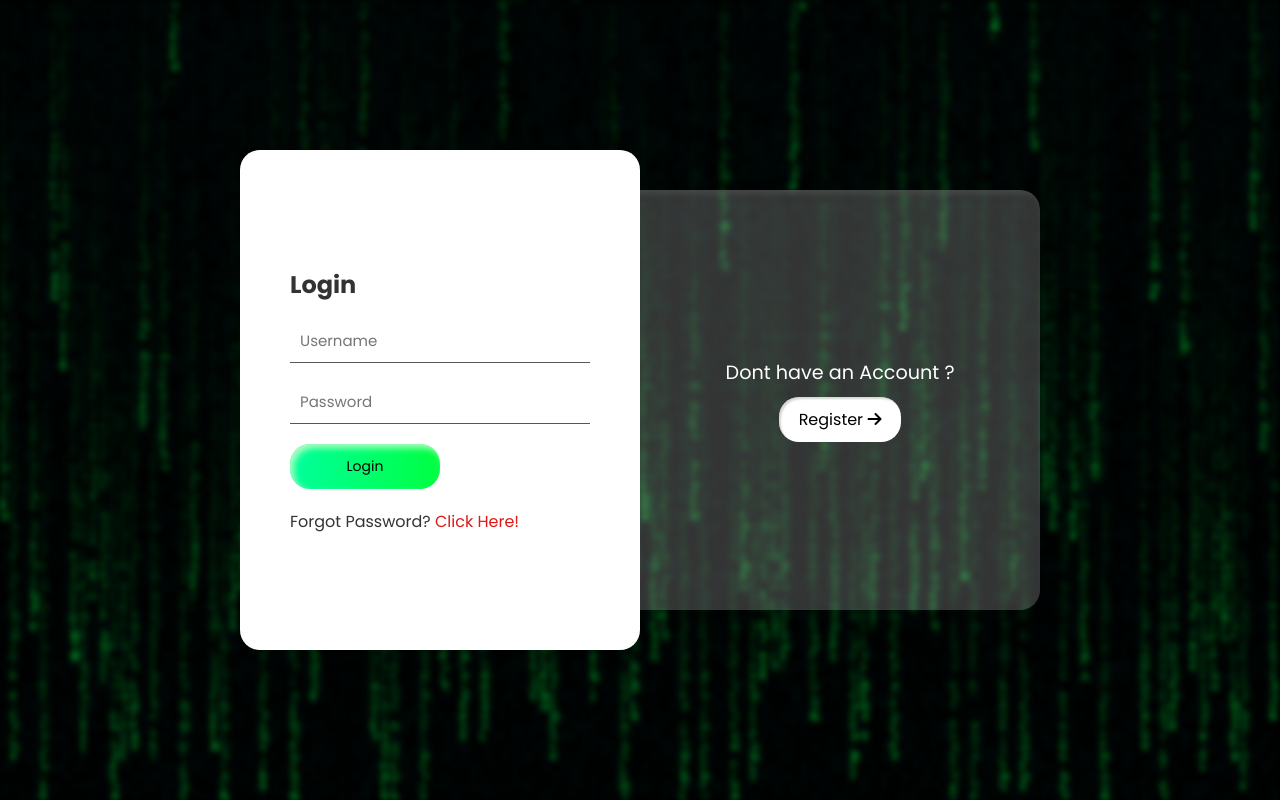
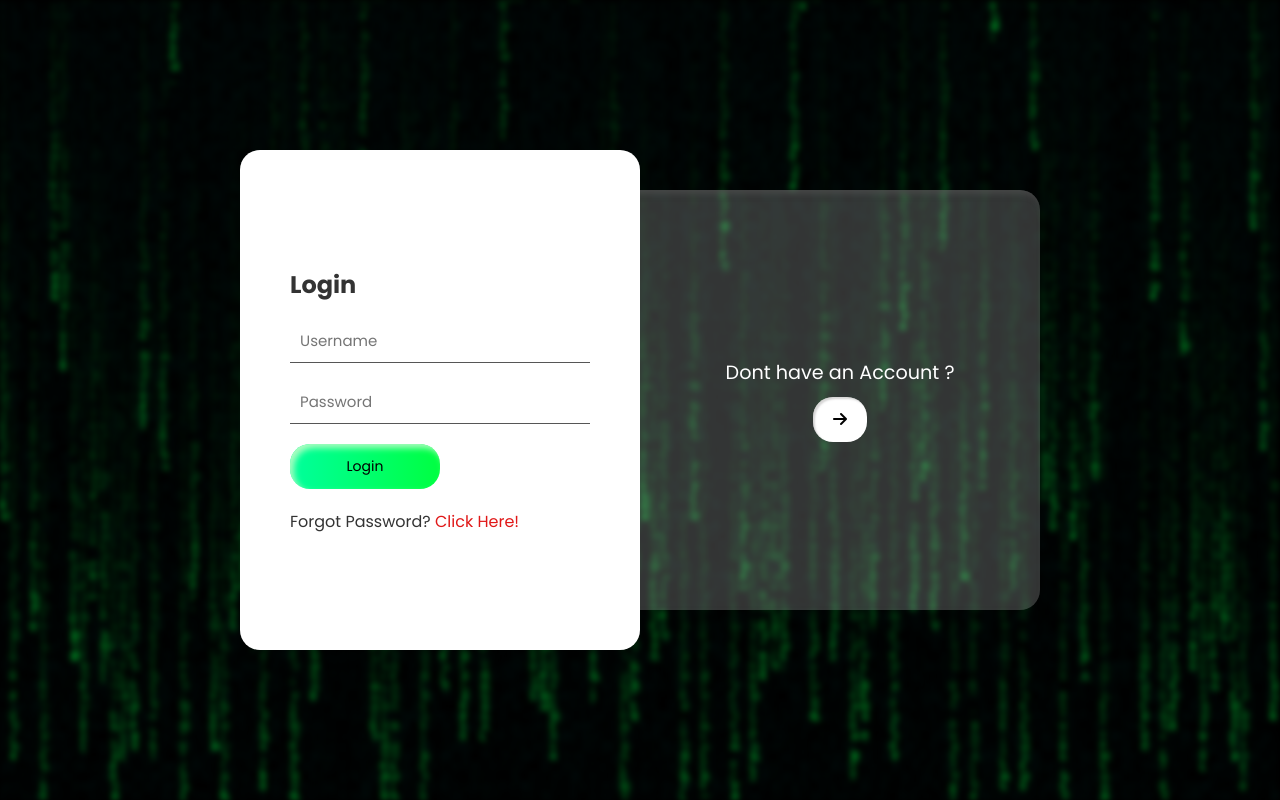
Before and after one commit to SohamMukherjee2011/HPE-Hackathon-2023, a Flask app: page /login-signup in a window 1280 px wide. Run offline with Flask 2, Linux system fonts and the light colour scheme; some libraries are stand-ins or nearby versions.

Commit message:
m2 macbook checks

```diff
--- a/app.py
+++ b/app.py
@@ -1,14 +1,28 @@
-from flask import Flask, render_template, request
+from flask import Flask, render_template, request, redirect, url_for
+import sqlstuff
 app = Flask(__name__)
-
+sqlstuff.config()
 @app.route("/")
 def homePage():
     return render_template("index.html")
 
 @app.route("/login-signup", methods=["POST", "GET"])
 def signup():
-    if request.method == "GET":
-     return render_template("login-signup.html")
+    if request.method == "POST":
+        if "login" in request.form:
+            name=request.form['username']
+            password = request.form['password']
+            return redirect(url_for("account", username=name, password=password))
+        else :
+            return redirect(url_for("homePage"))
+    else:
+         return render_template("login-signup.html")
+
+@app.route("/account/<username><password>")
+def account(username, password):
+    username = str(username)
+    password = str(password)
+    return "<p>" + username + "</p><p>" + password + "</p>"
 
 @app.route("/forgot-password", methods=["POST", "GET"])
 def forgotpassword():
--- a/templates/login-signup.html
+++ b/templates/login-signup.html
@@ -17,30 +17,32 @@
         <div class="loginbG">
             <div class="box login">
                 <h2>Already have an Account ?</h2>
-                <span class="signin">Login <i class="fa-solid fa-arrow-right" id="rotate"></i></span>
+                <span class="signin"><i class="fa-solid fa-arrow-right" id="rotate"></i></span>
             </div>
             <div class="box signup">
                 <h2>Dont have an Account ?</h2>
-                <span class="signup">Register <i class="fa-solid fa-arrow-right"></i></span>
+                <span class="signup"><i class="fa-solid fa-arrow-right"></i></span>
             </div>
         </div>
         <div class="formbG" id="formbG">
             <div class="loginForm">
-                <form>
+                <form method = "post">
                     <h3>Login</h3>
-                    <input type="text" id="blank" required="required" placeholder="Username">
-                    <input type="password" id="blank" required="required" placeholder="Password">
-                    <input type="submit" value="Login" id="btn">
-                    <a href="/forgot-password">Forgot Password? <span>Click Here!</span></a>
+                    <input type="text" id="blank" required="required" placeholder="Username" name="username">
+                    <input type="password" id="blank" required="required" placeholder="Password" name="password">
+                    <input type="submit" value="Login" id = 'btn' name="login">
                 </form>
+                <a href="forgot_password.html">Forgot Password? <span>Click Here!</span></a>
             </div>
             <div class="signupForm">
-                <form>
+                <form method = "post">
                     <h3>Sign Up</h3>
-                    <input type="text" id="blank" required="required" placeholder="Choose a Username" class="one">
-                    <input type="text" id="blank" required="required" placeholder="Email" class="two">
-                    <input type="password" id="blank" required="required" placeholder="Password" class="three">
-                    <input type="submit" value="Sign Up" id="btn" class="four">
+                    <input type="text" id="blank" required="required" placeholder="Choose a Username" class="one" name="username">
+                    <input type="text" id="blank" required="required" placeholder="Email" class="two" name="email">
+                    <input type="password" id="blank" required="required" placeholder="Password" class="three" name="password">
+                    <input type="text" id="blank" placeholder="First Name" class="four" name="firstname">
+                    <input type="text" id="blank" placeholder="Last Name" class="five" name="lastname">
+                    <input type="submit" value="Sign Up" id="btn" class="six" name="signup">
                 </form>
             </div>
         </div>
```
Also changed, not shown: sqlstuff.py (added, +10 -0 lines).
